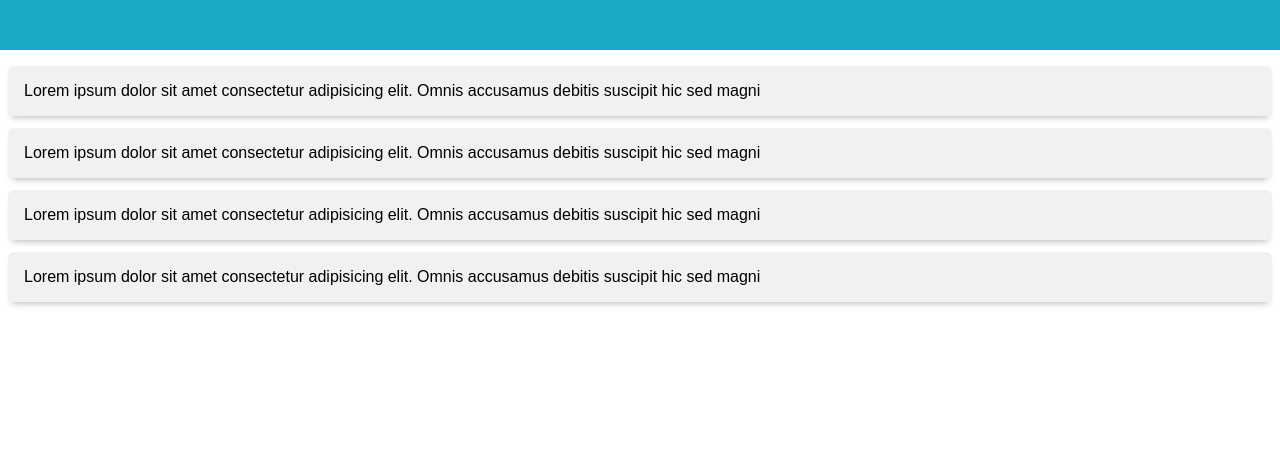
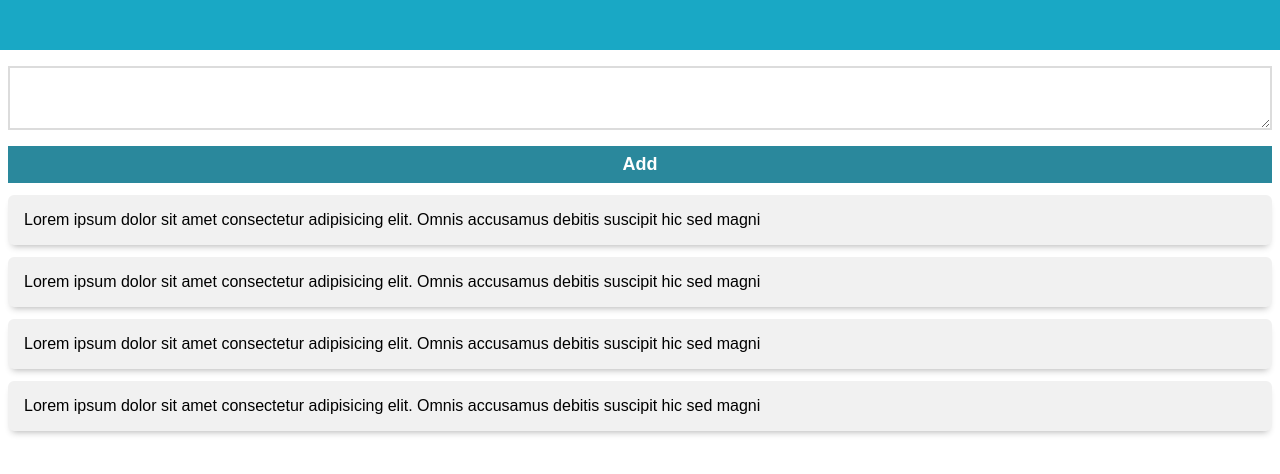
Before and after one commit to sandman21dan/web-lessons, a website: page index.html in a window 1280 px wide. Drawn offline with Linux system fonts and the light colour scheme.

Commit message:
Add basic interactivity

```diff
--- a/index.html
+++ b/index.html
@@ -10,6 +10,8 @@
 <body>
   <nav class="nav"></nav>
   <div class="content">
+    <textarea id="new-card-text" class="text-area"></textarea>
+    <button type="button" onclick="addCard(content, newCardText)" class="btn">Add</button>
     <div class="card">
       Lorem ipsum dolor sit amet consectetur adipisicing elit. Omnis accusamus debitis suscipit hic sed magni
     </div>
@@ -23,5 +25,7 @@
       Lorem ipsum dolor sit amet consectetur adipisicing elit. Omnis accusamus debitis suscipit hic sed magni
     </div>
   </div>
+
+  <script src="index.js"></script>
 </body>
 </html>
--- /dev/null
+++ b/index.js
@@ -0,0 +1,11 @@
+const newCardText = document.getElementById('new-card-text');
+const content = document.querySelector('.content');
+
+function addCard(context, source) {
+  // create new card
+  const card = document.createElement('div');
+  card.className = 'card';
+  card.innerText = source.value;
+  context.appendChild(card);
+  source.value = '';
+}
--- a/style.css
+++ b/style.css
@@ -1,10 +1,24 @@
 * {
   font-family: sans-serif;
+  box-sizing: border-box;
 }
 
 body {
   margin: 0;
   padding: 0;
+}
+.btn {
+  font-size: 18px;
+  font-weight: 600;
+  background-color: #2a889c;
+  width: 100%;
+  color: white;
+  padding: 8px;
+  border: none;
+}
+
+.btn:focus {
+  background-color: #216371;
 }
 
 .nav {
@@ -21,6 +35,12 @@ body {
   margin-top: 12px;
 }
 
+.text-area {
+  border: solid 2px gainsboro;
+  width: 100%;
+  height: 4rem;
+}
+
 .card {
   background-color: #f1f1f1;
   padding: 16px;
```
